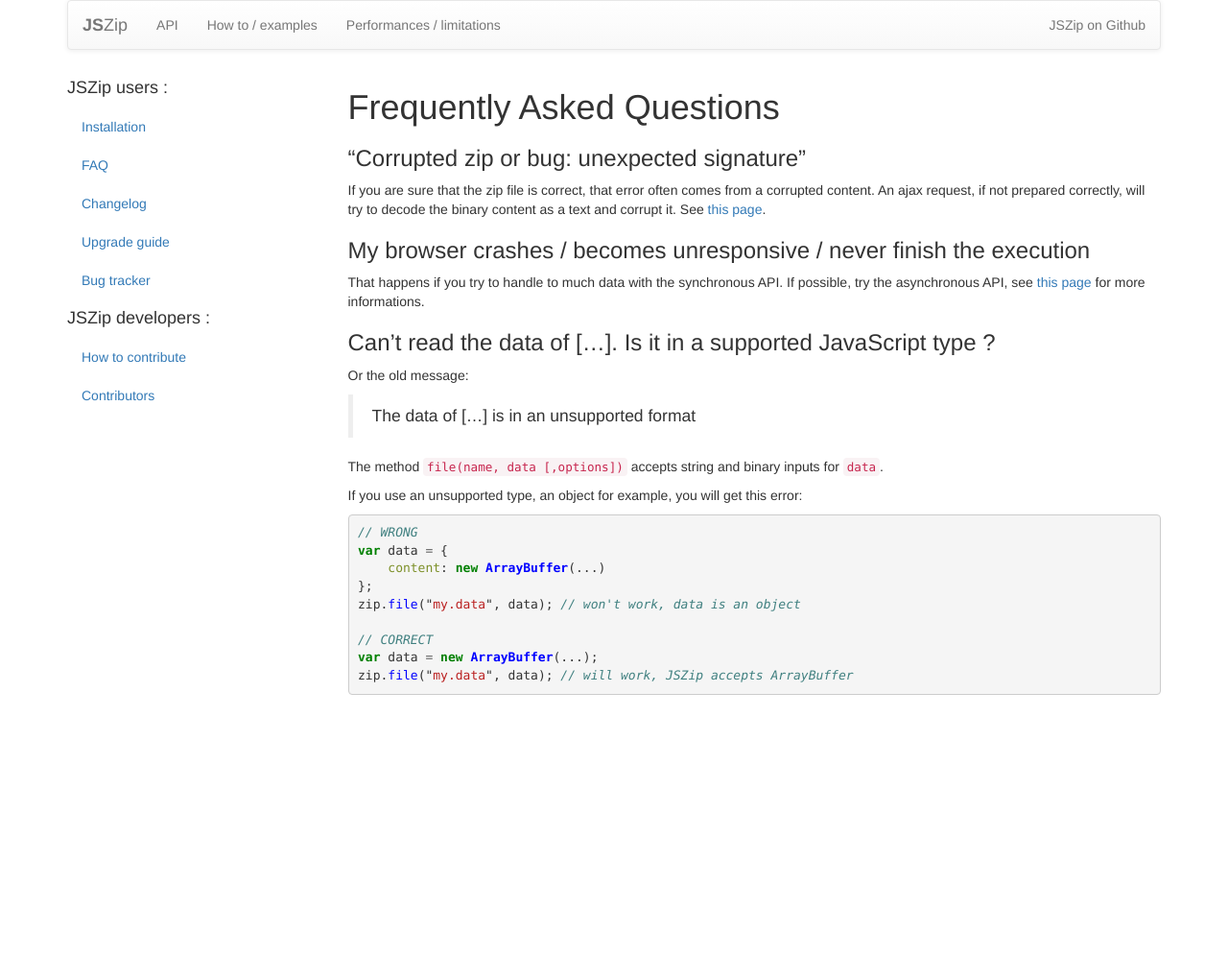
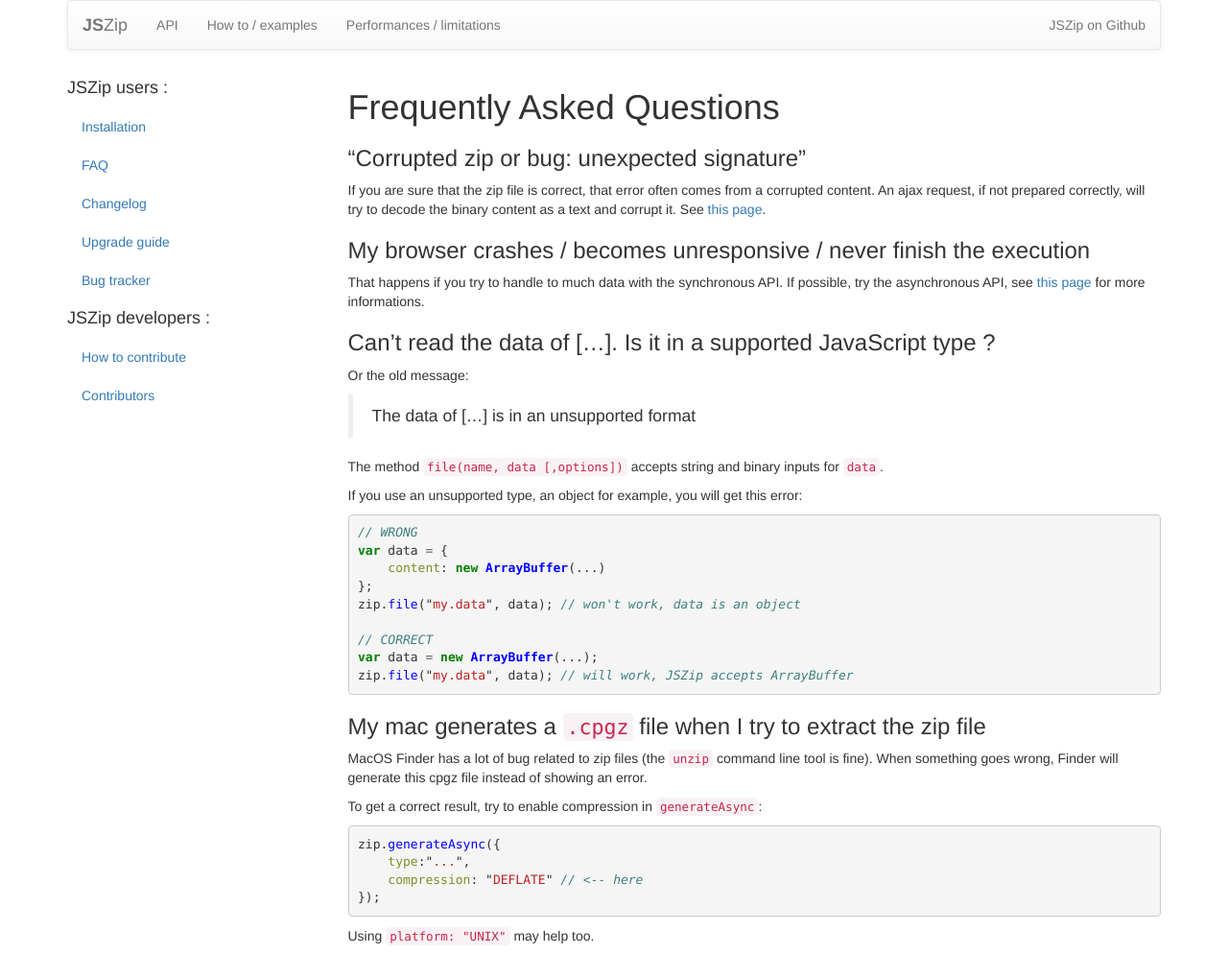
Before and after one commit to Stuk/jszip, a Jekyll site: the page built from documentation/faq.md, in a window 1280 px wide. Shown: the whole page at 96% size. Built offline with Jekyll 4.4.1, drawn with Linux system fonts in a browser that asks for light colours; nearby versions of some CDN libraries; comment, search, counter and statistics services are not loaded; before the commit the page ends 900 px from its top, so only the background shows below that.

Commit message:
Document the cpgz files on mac
This happens sometimes but Finder doesn't show any error. This leads to
confused users.

````diff
--- a/documentation/faq.md
+++ b/documentation/faq.md
@@ -39,3 +39,20 @@
 var data = new ArrayBuffer(...);
 zip.file("my.data", data); // will work, JSZip accepts ArrayBuffer
 ```
+
+### My mac generates a `.cpgz` file when I try to extract the zip file
+
+MacOS Finder has a lot of bug related to zip files (the `unzip` command line
+tool is fine). When something goes wrong, Finder will generate this cpgz file
+instead of showing an error.
+
+To get a correct result, try to enable compression in `generateAsync`:
+
+```js
+zip.generateAsync({
+    type:"...",
+    compression: "DEFLATE" // <-- here
+});
+```
+
+Using `platform: "UNIX"` may help too.
````
